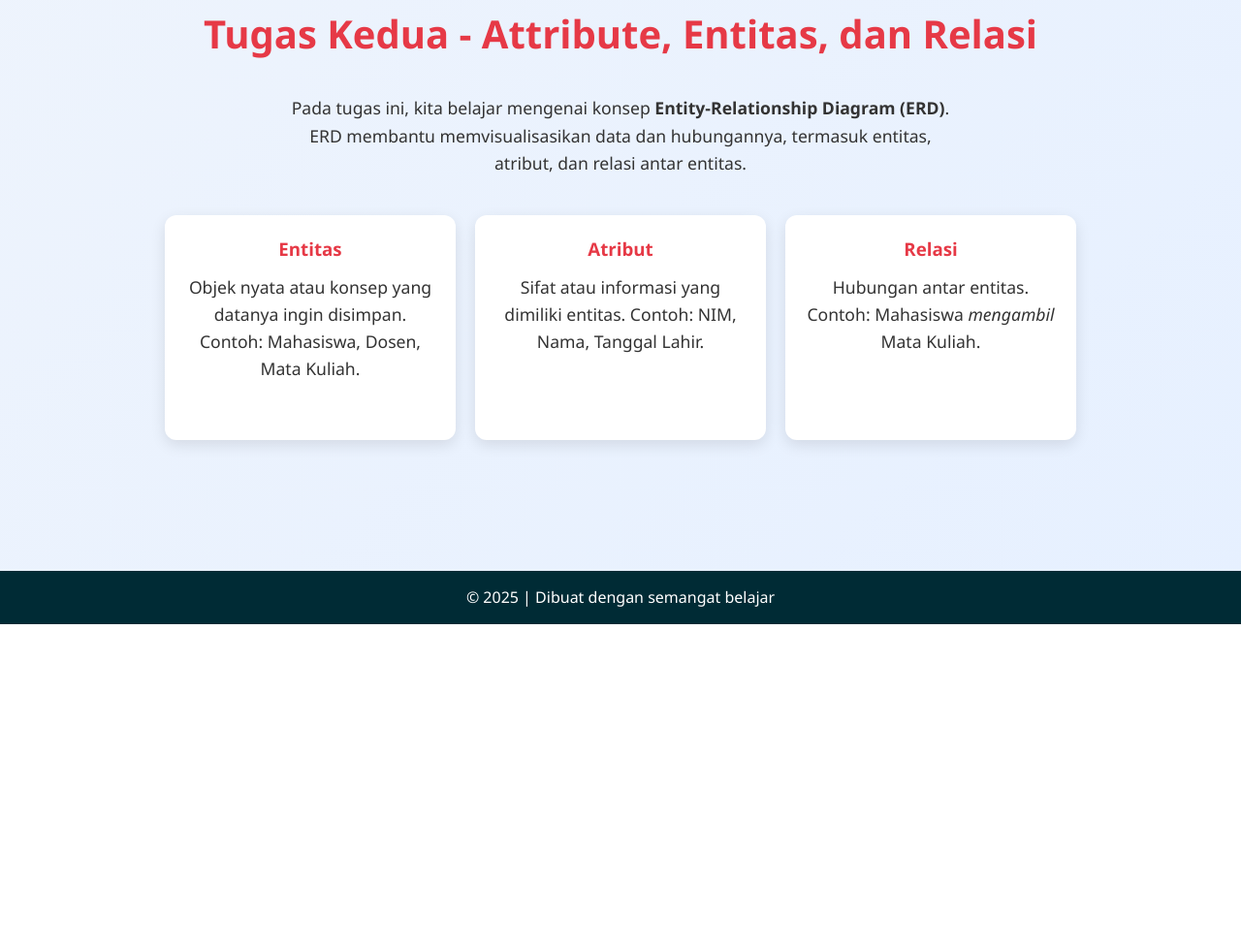
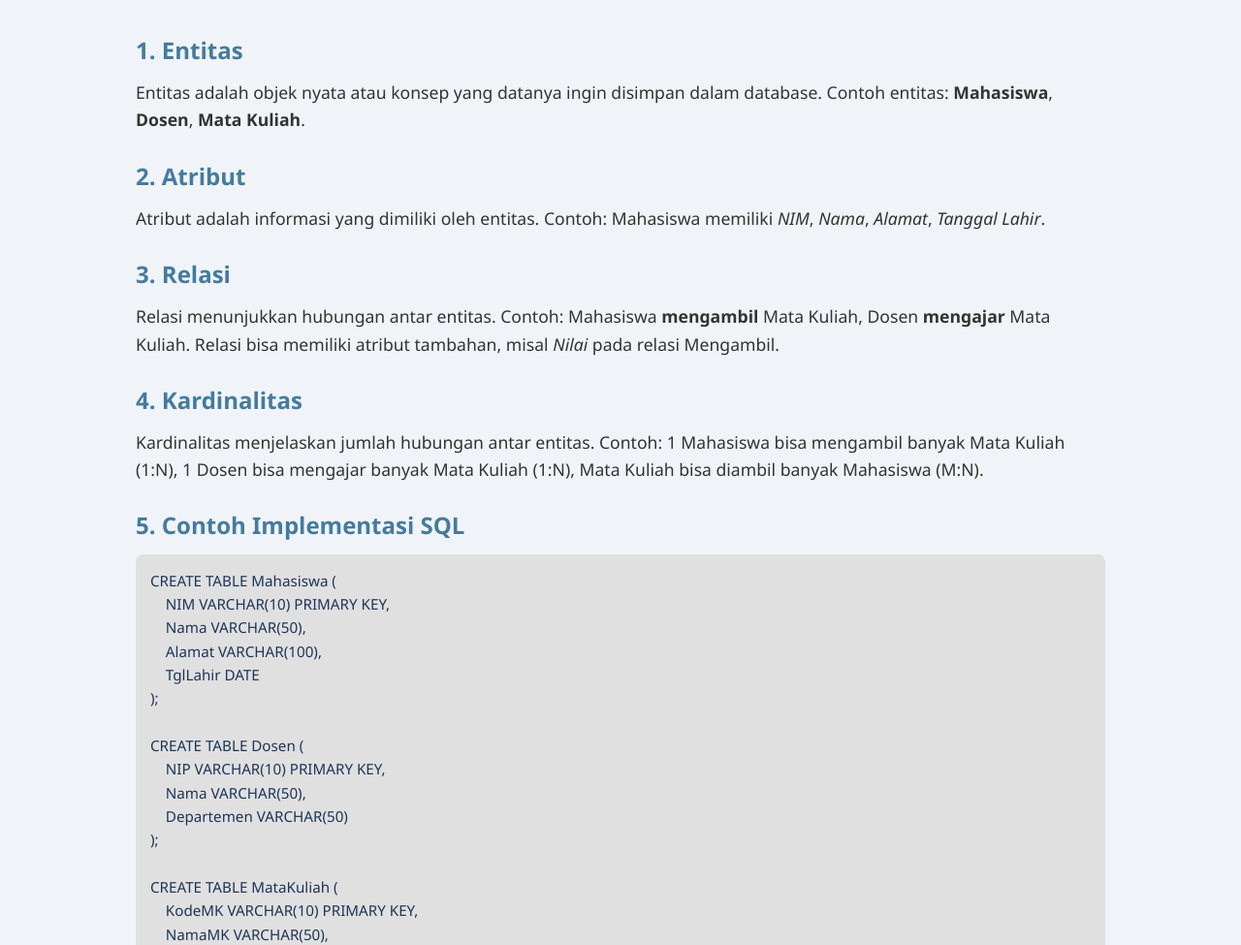
Before and after one commit to rvnwr/Tugas_Basis_data, a plain HTML site: page index.html in a window 1280 px wide. Shown: the part 2966-3941 px from the top of the page at 97% size. Before the commit the page ends 3610 px from the top, so only its background shows below. Drawn offline with Linux system fonts and the light colour scheme.

Commit message:
Update index.html

```diff
--- a/index.html
+++ b/index.html
@@ -226,61 +226,50 @@ main {
 }
 
 
-/* Section Tugas 2 */
-.tugas2-post {
-  min-height: 90vh;
-  display: flex;
-  flex-direction: column;
-  justify-content: center;
-  align-items: center;
-  padding: 50px 20px;
-  text-align: center;
+/* Section ERD Detail */
+.erd-detail {
+  background: #f0f4f8;  /* warna berbeda dari section lain */
+  padding: 60px 20px;
+  width: 100%;
+  text-align: left;
+  border-radius: 12px;
 }
 
-.tugas2-post h2 {
+.erd-detail .content-wrapper {
+  max-width: 1000px;  /* batasi lebar konten agar rapi */
+  margin: 0 auto;     /* center konten */
+}
+
+.erd-detail h2 {
   color: #e63946;
   font-size: 2.5rem;
-  margin-bottom: 30px;
+  text-align: center;
+  margin-bottom: 40px;
 }
 
-.tugas2-post p {
-  max-width: 700px;
-  margin-bottom: 40px;
-  font-size: 1.1rem;
-  color: #333;
-}
-
-.tugas2-cards {
-  display: flex;
-  flex-wrap: wrap;
-  justify-content: center;
-  gap: 20px;
-  max-width: 1000px;
-}
-
-.tugas2-card {
-  background: white;
-  padding: 20px;
-  border-radius: 12px;
-  box-shadow: 0 5px 15px rgba(0,0,0,0.1);
-  width: 300px;
-  text-align: center;
-  transition: transform 0.3s;
-}
-
-.tugas2-card:hover {
-  transform: translateY(-8px);
-}
-
-.tugas2-card h3 {
-  color: #e63946;
+.erd-detail h3 {
+  color: #457b9d;
+  font-size: 1.5rem;
+  margin-top: 25px;
   margin-bottom: 10px;
 }
 
-.tugas2-card img {
-  max-width: 100%;
+.erd-detail p {
+  font-size: 1.1rem;
+  color: #333;
+  line-height: 1.6;
+  margin-bottom: 15px;
+}
+
+.erd-detail pre {
+  background: #e0e0e0;
+  padding: 15px;
   border-radius: 8px;
+  overflow-x: auto;
+  font-size: 0.95rem;
   margin-top: 10px;
+  margin-bottom: 20px;
+  color: #1d3557;
 }
 
 /* Footer */
@@ -301,7 +290,7 @@ footer {
         <li><a href="#home">Beranda</a></li>
         <li><a href="#tugas">Tugas</a></li>
         <li><a href="#dbms">Install Database</a></li>
-        <li><a href="#tugas2">ERD</a></li>
+        <li><a href="#erd">ERD</a></li>
       </ul>
     </div>
   </nav>
@@ -415,30 +404,72 @@ CREATE TABLE Mahasiswa (
 <a href="https://www.youtube.com/watch?v=kZlvcejgVv0" target="_blank">Tonton di YouTube</a>
 </section>
 
-<section id="tugas2" class="tugas2-post">
-  <h2>Tugas Kedua - Attribute, Entitas, dan Relasi</h2>
-  <p>
-    Pada tugas ini, kita belajar mengenai konsep <strong>Entity-Relationship Diagram (ERD)</strong>.
-    ERD membantu memvisualisasikan data dan hubungannya, termasuk entitas, atribut, dan relasi antar entitas.
-  </p>
+<section id="erd" class="erd-detail">
+  <div class="content-wrapper">
+    <h2>Penjelasan Entity-Relationship Diagram (ERD)</h2>
 
-  <div class="tugas2-cards">
-    <div class="tugas2-card">
-      <h3>Entitas</h3>
-      <p>Objek nyata atau konsep yang datanya ingin disimpan. Contoh: Mahasiswa, Dosen, Mata Kuliah.</p>
-    </div>
+    <h3>1. Entitas</h3>
+    <p>
+      Entitas adalah objek nyata atau konsep yang datanya ingin disimpan dalam database.
+      Contoh entitas: <strong>Mahasiswa</strong>, <strong>Dosen</strong>, <strong>Mata Kuliah</strong>.
+    </p>
 
-    <div class="tugas2-card">
-      <h3>Atribut</h3>
-      <p>Sifat atau informasi yang dimiliki entitas. Contoh: NIM, Nama, Tanggal Lahir.</p>
-    </div>
+    <h3>2. Atribut</h3>
+    <p>
+      Atribut adalah informasi yang dimiliki oleh entitas.
+      Contoh: Mahasiswa memiliki <em>NIM</em>, <em>Nama</em>, <em>Alamat</em>, <em>Tanggal Lahir</em>.
+    </p>
 
-    <div class="tugas2-card">
-      <h3>Relasi</h3>
-      <p>Hubungan antar entitas. Contoh: Mahasiswa <em>mengambil</em> Mata Kuliah.</p>
-    </div>
+    <h3>3. Relasi</h3>
+    <p>
+      Relasi menunjukkan hubungan antar entitas.
+      Contoh: Mahasiswa <strong>mengambil</strong> Mata Kuliah, Dosen <strong>mengajar</strong> Mata Kuliah.
+      Relasi bisa memiliki atribut tambahan, misal <em>Nilai</em> pada relasi Mengambil.
+    </p>
+
+    <h3>4. Kardinalitas</h3>
+    <p>
+      Kardinalitas menjelaskan jumlah hubungan antar entitas.
+      Contoh: 1 Mahasiswa bisa mengambil banyak Mata Kuliah (1:N),
+      1 Dosen bisa mengajar banyak Mata Kuliah (1:N),
+      Mata Kuliah bisa diambil banyak Mahasiswa (M:N).
+    </p>
+
+    <h3>5. Contoh Implementasi SQL</h3>
+    <pre>
+CREATE TABLE Mahasiswa (
+    NIM VARCHAR(10) PRIMARY KEY,
+    Nama VARCHAR(50),
+    Alamat VARCHAR(100),
+    TglLahir DATE
+);
+
+CREATE TABLE Dosen (
+    NIP VARCHAR(10) PRIMARY KEY,
+    Nama VARCHAR(50),
+    Departemen VARCHAR(50)
+);
+
+CREATE TABLE MataKuliah (
+    KodeMK VARCHAR(10) PRIMARY KEY,
+    NamaMK VARCHAR(50),
+    SKS INT,
+    NIP_Dosen VARCHAR(10),
+    FOREIGN KEY (NIP_Dosen) REFERENCES Dosen(NIP)
+);
+
+CREATE TABLE Mengambil (
+    NIM VARCHAR(10),
+    KodeMK VARCHAR(10),
+    Nilai CHAR(2),
+    PRIMARY KEY (NIM, KodeMK),
+    FOREIGN KEY (NIM) REFERENCES Mahasiswa(NIM),
+    FOREIGN KEY (KodeMK) REFERENCES MataKuliah(KodeMK)
+);
+    </pre>
   </div>
 </section>
+
 
   <!-- Footer -->
   <footer>
```
